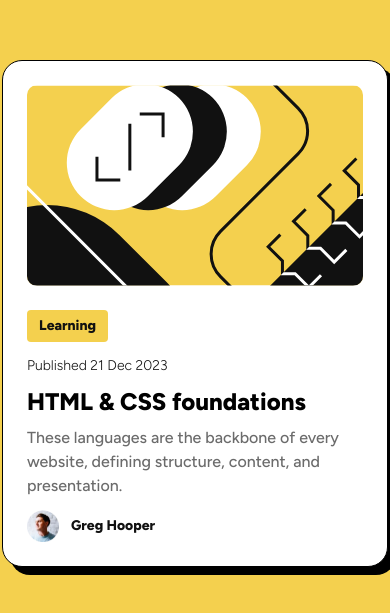
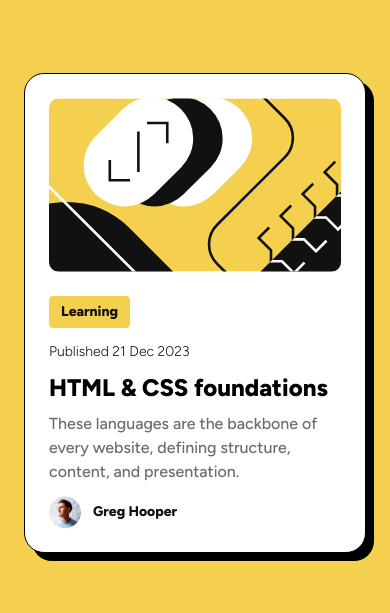
Before and after one commit to colleennicole223/frontend-mentor-blog-preview-card, a plain HTML site: page index.html in a window 390 px wide. Shown: the part 109-722 px from the top of the page. Drawn offline with Linux system fonts and the light colour scheme.

Commit message:
Added responsive layout for mobile

```diff
--- a/style.css
+++ b/style.css
@@ -25,6 +25,7 @@ main{
     flex-direction: column;
     justify-content: center;
     align-items: center;
+
 }
 
 body{
@@ -67,16 +68,19 @@ h4{
     display: flex;
     flex-direction: column;
     gap: 24px;
-    width: 336px;
+    max-width: 336px;
     background-color: var(--white);
     border: 1px solid;
     border-radius: 20px;
     padding: 24px 24px;
     box-shadow: 8px 8px 0px rgba(0, 0, 0, 1);
+    margin-left: 24px;
+    margin-right: 24px;
 }
 
 .tileContent{
     display: flex;
+    flex: auto;
     flex-direction: column;
     gap: 12px;
 }
@@ -106,3 +110,13 @@ h4{
     height: 32px;
     width: 32px;
 }
+
+
+/* -------------------------------------- */
+
+/* @media (min-width: 500px) {
+    .tile{
+        width: 336px;
+        background-color: pink;
+    }
+} */
```
Also changed, not shown: 1 other file.
